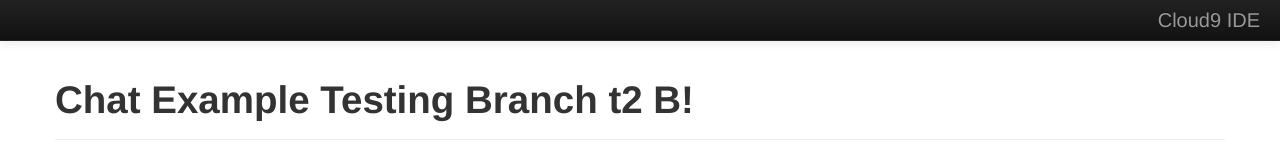
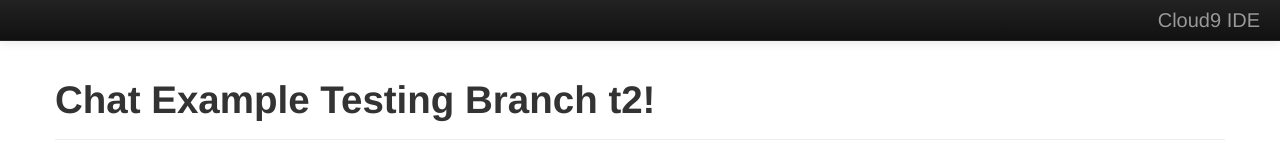
Before and after one commit to pbhatt17/nodetest, a website: page client/index.html in a window 1280 px wide. Shown: the top 168 px of the page. Drawn offline with nearby package versions, Linux system fonts and the light colour scheme; no server answers.

Commit message:
Update index.html

```diff
--- a/client/index.html
+++ b/client/index.html
@@ -55,7 +55,7 @@
         </div>
       </div>
       <div class="page-header">
-        <h1>Chat Example Testing Branch t2 B!</h1>
+        <h1>Chat Example Testing Branch t2!</h1>
       </div>
       <div class="row">
         <div class="span3">
```
